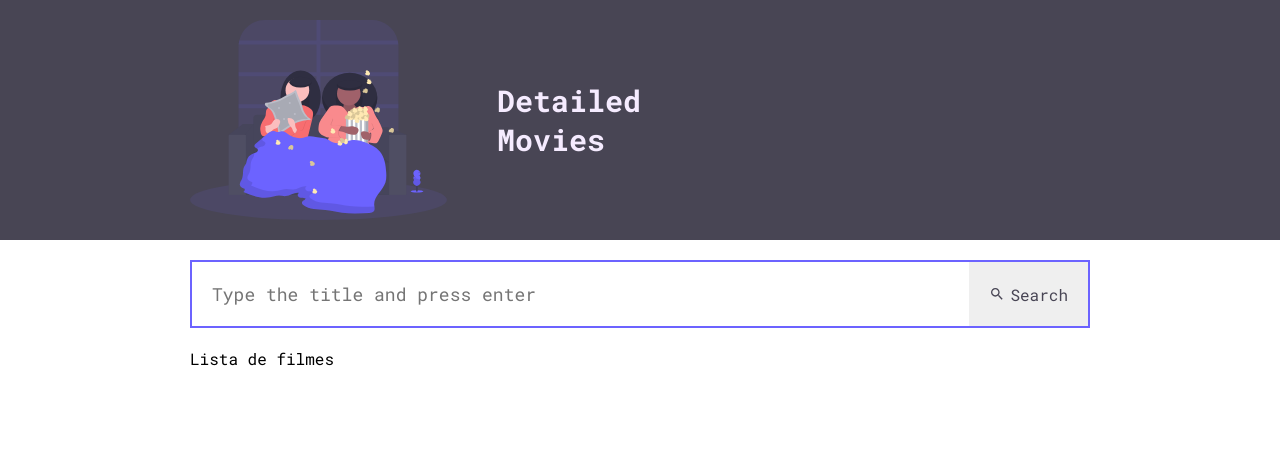
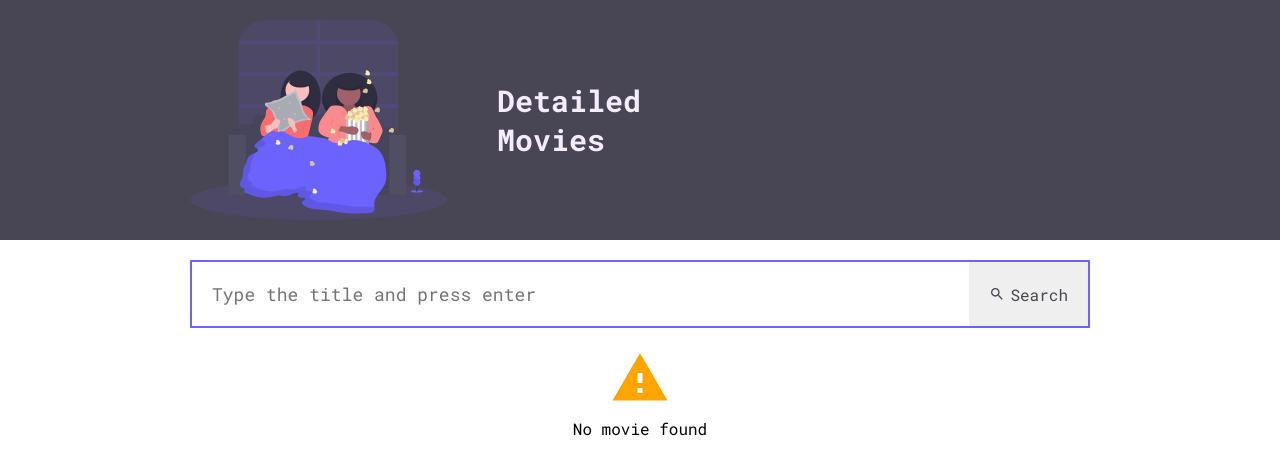
Before and after one commit to phvictorino/teste-js-seguros, a React (Create React App) app: page / in a window 1280 px wide. Shown: the top 474 px of the page. Built offline with nearby package versions, Linux system fonts and the light colour scheme.

Commit message:
feat: no movie component and set movie example json

```diff
--- a/src/components/InputSearch/index.tsx
+++ b/src/components/InputSearch/index.tsx
@@ -1,14 +1,16 @@
-import React, { FormEventHandler, useContext } from "react";
+import React, { useContext } from "react";
 import { MdSearch } from "react-icons/md";
 import * as S from "./styles";
 import GlobalContext from "../../contexts/global";
 
 const InputSearch: React.FC = () => {
-  const { text, setText } = useContext(GlobalContext);
+  const { text, setText, findMovie } = useContext(GlobalContext);
 
-  const handleSubmit = (event: React.FormEvent<HTMLFormElement>): void => {
+  const handleSubmit = async (
+    event: React.FormEvent<HTMLFormElement>
+  ): Promise<void> => {
     event.preventDefault();
-    alert(text);
+    await findMovie();
   };
 
   return (
--- a/src/components/MoviesList/index.tsx
+++ b/src/components/MoviesList/index.tsx
@@ -1,7 +1,17 @@
-import React from "react";
+import React, { useContext } from "react";
+import GlobalContext from "../../contexts/global";
+import NoMovieSelected from "../NoMovieSelected";
+
+import * as S from "./styles";
 
 const MoviesList: React.FC = () => {
-  return <div>Lista de filmes</div>;
+  const { movie } = useContext(GlobalContext);
+
+  return (
+    <S.Container>
+      {!movie ? <NoMovieSelected /> : <div>Lista de filmes</div>}
+    </S.Container>
+  );
 };
 
 export default MoviesList;
--- /dev/null
+++ b/src/components/MoviesList/styles.ts
@@ -0,0 +1,6 @@
+import styled from "styled-components";
+
+export const Container = styled.div`
+  display: flex;
+  justify-content: center;
+`;
--- /dev/null
+++ b/src/components/NoMovieSelected/index.tsx
@@ -0,0 +1,15 @@
+import React from "react";
+import { MdWarning } from "react-icons/md";
+
+import * as S from "./styles";
+
+const NoMovieSelected: React.FC = () => {
+  return (
+    <S.Container>
+      <MdWarning color="orange" size={60} />
+      No movie found
+    </S.Container>
+  );
+};
+
+export default NoMovieSelected;
--- /dev/null
+++ b/src/components/NoMovieSelected/styles.ts
@@ -0,0 +1,12 @@
+import styled from "styled-components";
+
+export const Container = styled.div`
+  display: flex;
+  flex-direction: column;
+  justify-content: center;
+  align-items: center;
+
+  svg {
+    margin-bottom: 10px;
+  }
+`;
--- a/src/contexts/global.tsx
+++ b/src/contexts/global.tsx
@@ -5,12 +5,14 @@ import React, {
   useState,
 } from "react";
 import Movie from "../types/Movie";
+import { findMoveExample } from "../services/api";
 
 interface ContextData {
   text: string;
   setText: Dispatch<SetStateAction<string>>;
   movie: Movie | null;
   setMovie: Dispatch<SetStateAction<Movie | null>>;
+  findMovie(): Promise<void>;
 }
 
 const GlobalContext = createContext<ContextData>({} as ContextData);
@@ -18,8 +20,16 @@ const GlobalContext = createContext<ContextData>({} as ContextData);
 export const GlobalContextProvider: React.FC = ({ children }) => {
   const [text, setText] = useState("");
   const [movie, setMovie] = useState<Movie | null>(null);
+
+  const findMovie = async () => {
+    const movieResponse = await findMoveExample();
+    setMovie(movieResponse);
+  };
+
   return (
-    <GlobalContext.Provider value={{ text, setText, movie, setMovie }}>
+    <GlobalContext.Provider
+      value={{ text, setText, movie, setMovie, findMovie }}
+    >
       {children}
     </GlobalContext.Provider>
   );
--- a/src/services/api.ts
+++ b/src/services/api.ts
@@ -1,9 +1,12 @@
 import axios, { AxiosResponse } from "axios";
 import Movie from "../types/Movie";
+import example from "./example.json";
 
 const api = axios.create({
   baseURL: "http://www.omdbapi.com/",
 });
 
-export const findMove = (text: string): Promise<AxiosResponse<Movie>> =>
-  api.get("", { params: { t: text } });
+// export const findMove = (text: string): Promise<AxiosResponse<Movie>> =>
+//   api.get("", { params: { t: text } });
+
+export const findMoveExample = (): Movie => example;
```
